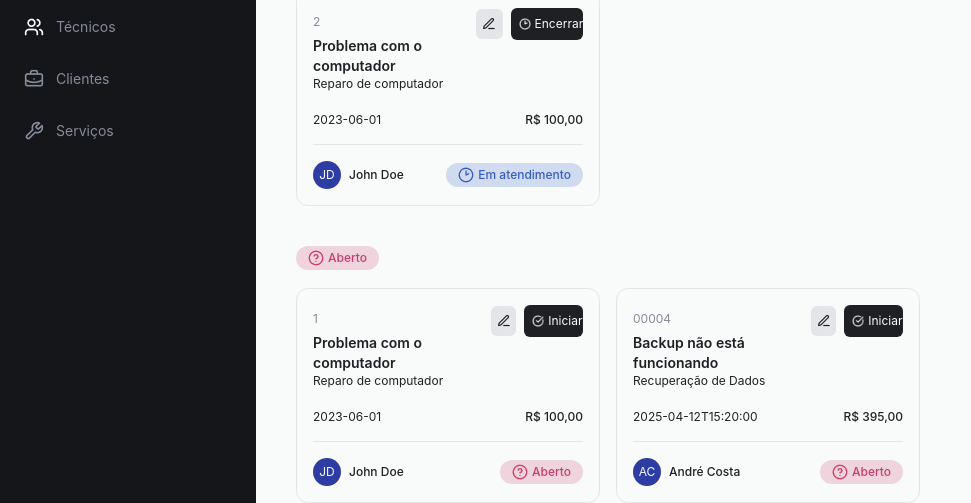
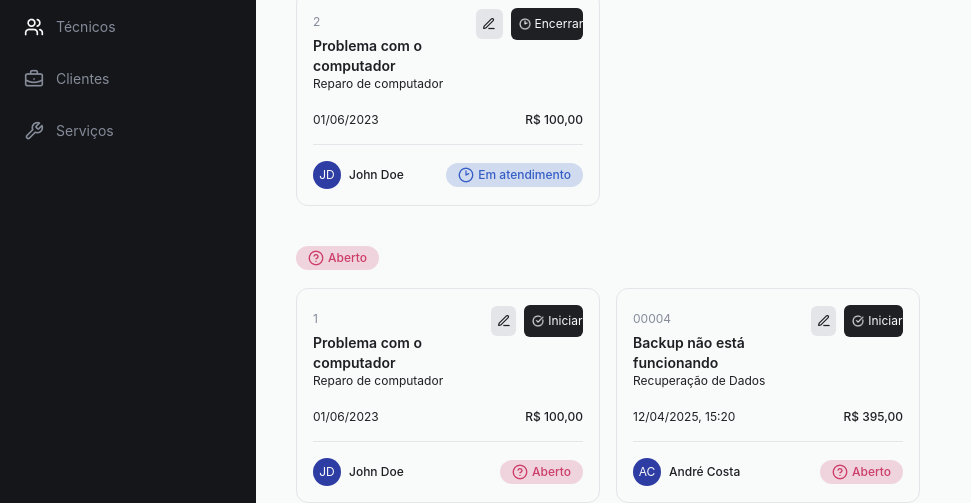
Before and after one commit to philipipastor/HelpDesk, a React (Vite) app: page / in a window 1280 px wide. Shown: the part 155-658 px from the top of the page, without its empty margins (0-971 px from the left). Built offline with nearby package versions, Linux system fonts and the light colour scheme.

Commit message:
feat: padroniza a exibição de datas dos chamados em pt-BR

```diff
--- a/src/components/Tickets/TicketDetailsCard.tsx
+++ b/src/components/Tickets/TicketDetailsCard.tsx
@@ -5,6 +5,7 @@ import { Modal } from "../Modal"
 import { Input } from "../Input"
 
 import { formatCurrency } from "../../utils/FormatCurrency"
+import { formatDate } from "../../utils/FormatDate"
 
 import { useNavigate } from "react-router"
 import { useState } from "react"
@@ -16,10 +17,11 @@ import iconPlus from "../../assets/plus.png"
 import iconRemove from "../../assets/iconRemove.png"
 
 import type { TicketDetails } from "../../types/TicketDetails"
+import type { UserRole } from "../../types/UserRole"
 
 type Props = {
     ticket: TicketDetails
-    role: "admin" | "client" | "technician"
+    role: UserRole
 }
 
 export function TicketDetailsCard({ ticket, role }: Props) {
@@ -32,7 +34,7 @@ export function TicketDetailsCard({ ticket, role }: Props) {
         0
     )
 
-    const total = Number(ticket.service.amount) + additionalTotal
+    const total = ticket.service.amount + additionalTotal
 
     const navigate = useNavigate()
 
@@ -145,7 +147,7 @@ export function TicketDetailsCard({ ticket, role }: Props) {
                                 </span>
 
                                 <p className="mt-1 text-sm text-gray-200">
-                                    {ticket.createdAt || "Não informado"}
+                                    {formatDate(ticket.createdAt)}
                                 </p>
                             </div>
 
@@ -155,7 +157,7 @@ export function TicketDetailsCard({ ticket, role }: Props) {
                                 </span>
 
                                 <p className="mt-1 text-sm text-gray-200">
-                                    {ticket.updatedAt}
+                                    {formatDate(ticket.updatedAt)}
                                 </p>
                             </div>
                         </div>
@@ -221,7 +223,7 @@ export function TicketDetailsCard({ ticket, role }: Props) {
                                 </span>
 
                                 <span className="text-sm text-gray-200">
-                                    {formatCurrency(Number(ticket.service.amount))}
+                                    {formatCurrency(ticket.service.amount)}
                                 </span>
                             </div>
                         </div>
--- a/src/pages/Admin/components/Tickets/TicketRow.tsx
+++ b/src/pages/Admin/components/Tickets/TicketRow.tsx
@@ -1,4 +1,5 @@
 import { formatCurrency } from "../../../../utils/FormatCurrency"
+import { formatDate } from "../../../../utils/FormatDate"
 import type { TicketDetails } from "../../../../types/TicketDetails"
 
 import { Status } from "../../../../components/Status"
@@ -20,7 +21,7 @@ export function TicketRow({ ticket }: Props) {
         <tr className="border-b border-gray-500 last:border-b-0">
 
             <td className="px-4 py-3 whitespace-nowrap text-sm text-gray-200">
-                {ticket.updatedAt}
+                {formatDate(ticket.updatedAt)}
             </td>
 
             <td className="px-4 py-3 text-xs font-medium text-gray-100">
@@ -40,7 +41,7 @@ export function TicketRow({ ticket }: Props) {
             </td>
 
             <td className="px-4 py-3 whitespace-nowrap text-sm text-gray-200">
-                {formatCurrency(Number(ticket.service.amount) + ticket.additionalServices.reduce((total, service) => total + service.amount, 0))}
+                {formatCurrency(ticket.service.amount + ticket.additionalServices.reduce((total, service) => total + service.amount, 0))}
             </td>
 
             <td className="px-4 py-3">
--- a/src/pages/CLient/components/TicketRow.tsx
+++ b/src/pages/CLient/components/TicketRow.tsx
@@ -1,4 +1,5 @@
 import { formatCurrency } from "../../../utils/FormatCurrency"
+import { formatDate } from "../../../utils/FormatDate"
 import { useNavigate } from "react-router"
 import type { TicketDetails } from "../../../types/TicketDetails"
 
@@ -18,7 +19,7 @@ export function TicketRow({ ticket }: Props) {
         <tr className="border-b border-gray-500 last:border-b-0">
 
             <td className="px-4 py-3 whitespace-nowrap text-sm text-gray-200">
-                {ticket.updatedAt}
+                {formatDate(ticket.updatedAt)}
             </td>
 
             <td className="px-4 py-3 text-xs font-medium text-gray-100">
@@ -34,7 +35,7 @@ export function TicketRow({ ticket }: Props) {
             </td>
 
             <td className="px-4 py-3 whitespace-nowrap text-sm text-gray-200">
-                {formatCurrency(Number(ticket.service.amount) + ticket.additionalServices.reduce((total, service) => total + service.amount, 0))}
+                {formatCurrency(ticket.service.amount + ticket.additionalServices.reduce((total, service) => total + service.amount, 0))}
             </td>
 
             <td className="px-4 py-3">
--- a/src/pages/Technician/components/TicketCard.tsx
+++ b/src/pages/Technician/components/TicketCard.tsx
@@ -1,4 +1,5 @@
 import { formatCurrency } from "../../../utils/FormatCurrency"
+import { formatDate } from "../../../utils/FormatDate"
 import { Button } from "../../../components/Button"
 import { Avatar } from "../../../components/Avatar"
 import { Status } from "../../../components/Status"
@@ -75,11 +76,11 @@ export function TicketCard({ ticket }: TicketCardProps) {
 
             <div className="mt-5 flex items-center justify-between border-b border-gray-500 pb-4">
                 <span className="text-xs text-gray-200">
-                    {ticket.updatedAt}
+                    {formatDate(ticket.updatedAt)}
                 </span>
 
                 <span className="text-xs font-medium text-gray-200">
-                    {formatCurrency(Number(ticket.service.amount) + ticket.additionalServices.reduce((total, service) => total + service.amount, 0))}
+                    {formatCurrency(ticket.service.amount + ticket.additionalServices.reduce((total, service) => total + service.amount, 0))}
                 </span>
             </div>
 
--- /dev/null
+++ b/src/utils/FormatDate.ts
@@ -0,0 +1,20 @@
+const dateFormatter = new Intl.DateTimeFormat("pt-BR", {
+    dateStyle: "short"
+})
+
+const dateTimeFormatter = new Intl.DateTimeFormat("pt-BR", {
+    dateStyle: "short",
+    timeStyle: "short"
+})
+
+export function formatDate(value?: string | null) {
+    if (!value) return "Não informado"
+
+    const isDateOnly = /^\d{4}-\d{2}-\d{2}$/.test(value)
+
+    const date = new Date(isDateOnly ? `${value}T00:00:00` : value)
+
+    if (Number.isNaN(date.getTime())) return "Não informado"
+
+    return (isDateOnly ? dateFormatter : dateTimeFormatter).format(date)
+}
```
